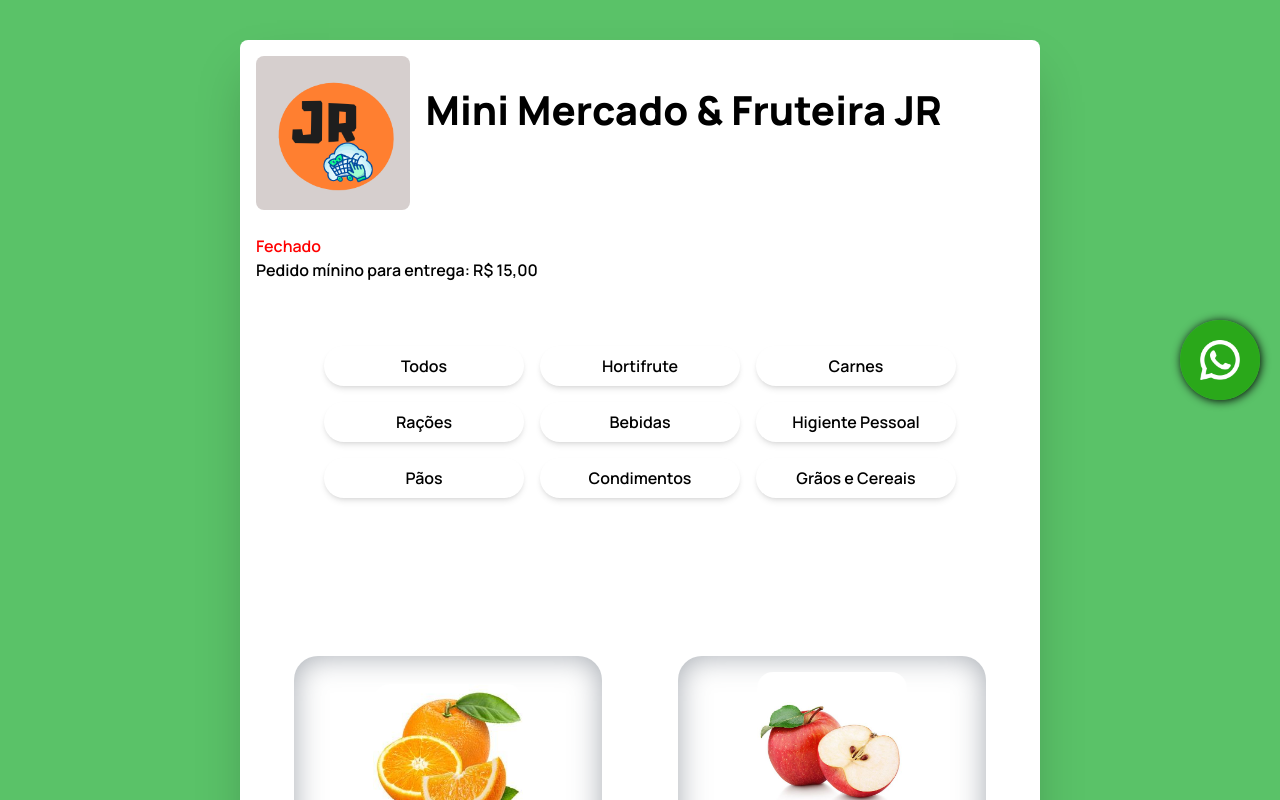
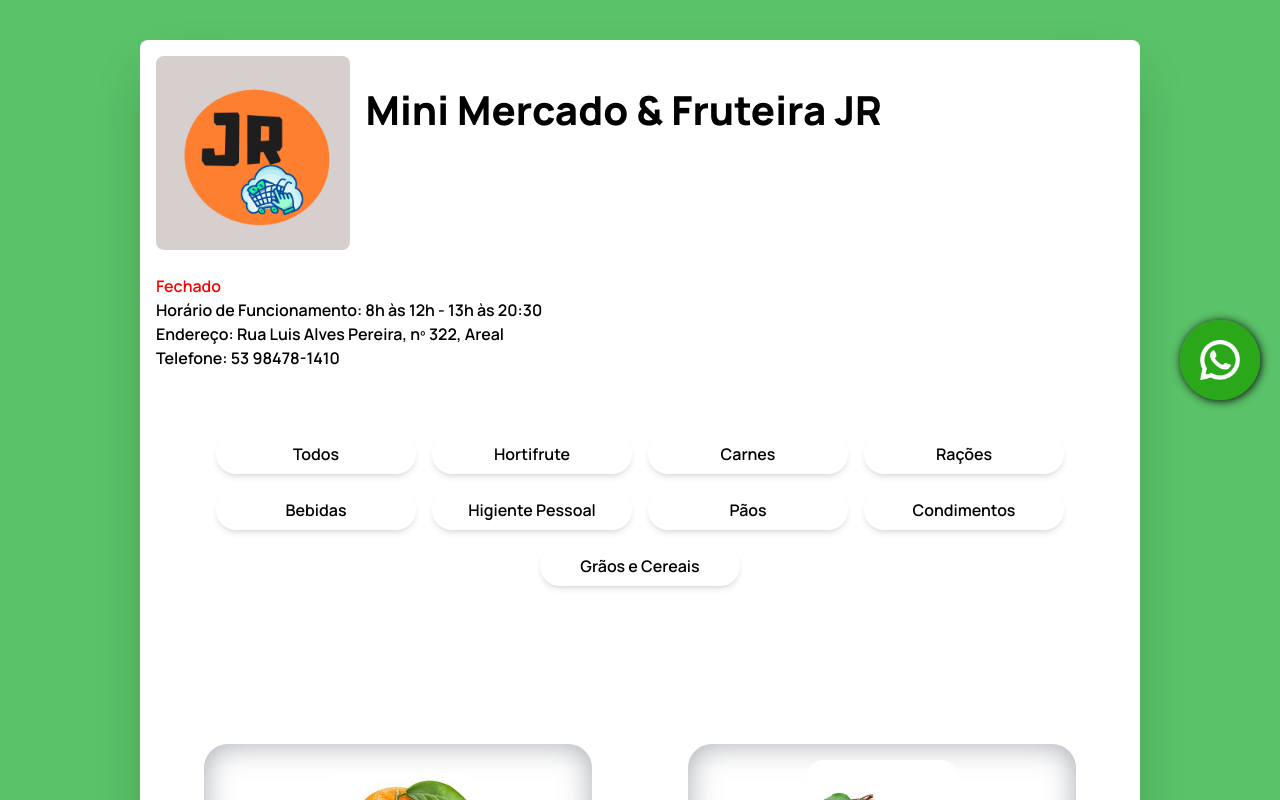
Before and after one commit to euukc/mini-mercadoJR, a Next.js app: page / in a window 1280 px wide. Shown: the top 800 px of the page. Built offline with nearby package versions, Linux system fonts and the light colour scheme.

Commit message:
adicionando infos na home

```diff
--- a/src/app/components/Apresentacao.jsx
+++ b/src/app/components/Apresentacao.jsx
@@ -47,7 +47,7 @@ export default function Apresentacao() {
 
 
   return (
-    <main className="md:w-[100%] sm:w-[100%] w-[98%] lg:w-[800px] rounded-lg bg-white relative mt-[-50px] p-[16px] flex flex-col mb-32 min-h-screen grow-1 shadow-2xl">
+    <main className="md:w-[100%] sm:w-[100%] w-[98%] lg:w-[1000px] rounded-lg bg-white relative mt-[-50px] p-[16px] flex flex-col mb-32 min-h-screen grow-1 shadow-2xl">
       <section className='flex w-full'>
         <div className='w-[30%] md:w-[20%]'>
           <Image className='w-[100%] rounded-lg' src="/logo-JR.png" alt='Logo do Mini Mercado JR' width={100} height={100}>
@@ -61,8 +61,9 @@ export default function Apresentacao() {
 
       <section className='pt-6 text-[13.5px] md:text-[16px] sm:text-[16px] '>
         <div> <OperatingStatus /></div>
-        <div> Pedido mínino para entrega: R$ 15,00 </div>
-        <div> </div>
+        <div> Horário de Funcionamento: 8h às 12h - 13h às 20:30 </div>
+        <div> Endereço: Rua Luis Alves Pereira, nº 322, Areal</div>
+        <div> Telefone: 53 98478-1410</div>
       </section>
 
       <Menu categories={categories} onSelectCategory={setSelectedCategory} />
--- a/src/app/globals.scss
+++ b/src/app/globals.scss
@@ -23,6 +23,9 @@
   display: flex;
   justify-content: center;
   align-items: center;
+}
+  #menu-navbar:hover {
+    background-color: #5ac268;
 
 }
 
@@ -36,8 +39,4 @@
 
   }
 
-  #menu-navbar:hover {
-    background-color: #5ac268;
-  }
-
 }
```
